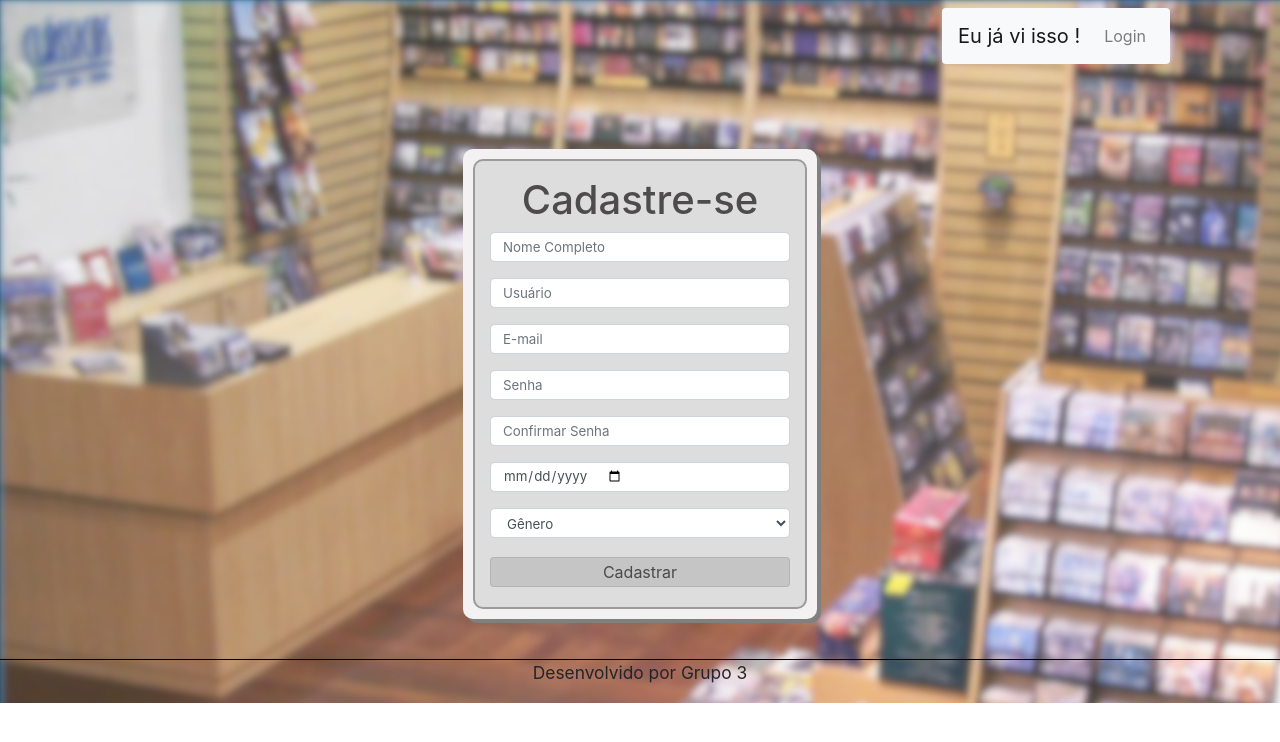
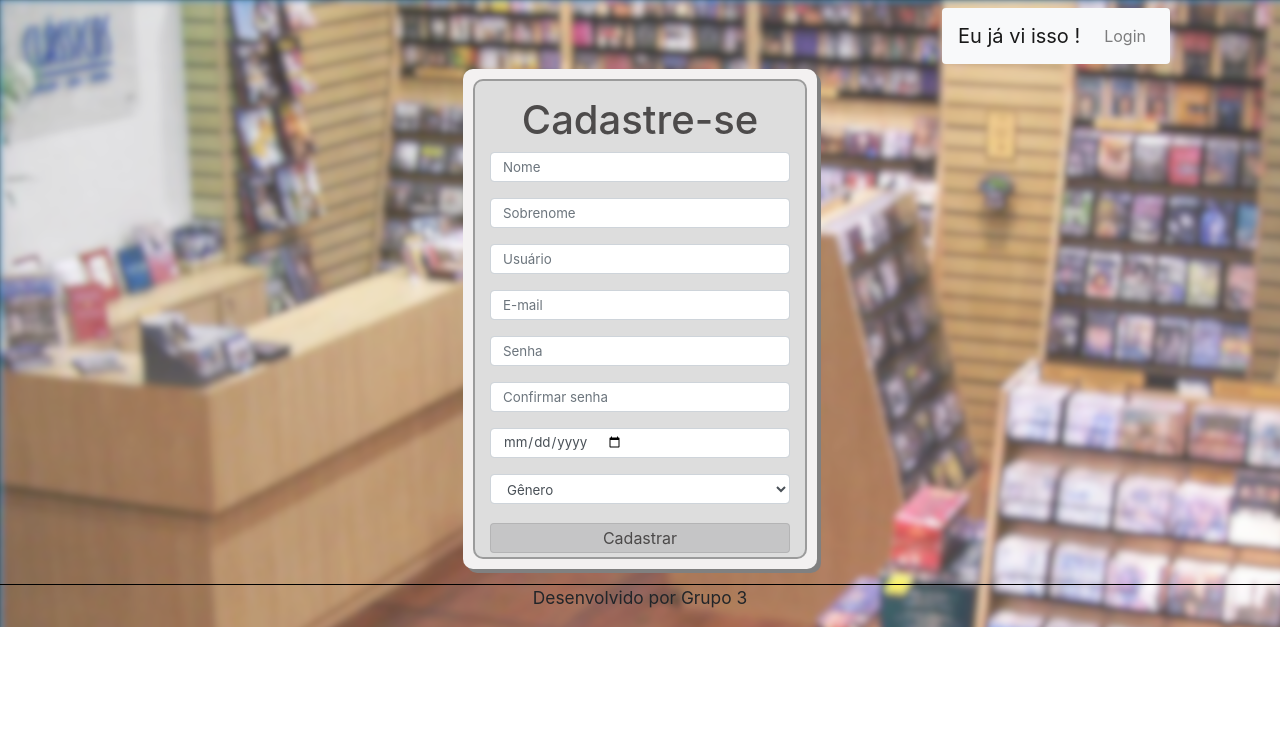
Before and after one commit to vitorHoller/projeto-trainee3, a React (Create React App) app in the folder Projeto/grupo3/: page /CadastroUsuario in a window 1280 px wide. Shown: the top 742 px of the page. Built offline with nearby package versions, Linux system fonts and the light colour scheme.

Commit message:
coloquei sobrenome ao inves de nome completo

```diff
--- a/Projeto/grupo3/src/Pages/CadastroUsuario/cadastroUsuario.css
+++ b/Projeto/grupo3/src/Pages/CadastroUsuario/cadastroUsuario.css
@@ -3,7 +3,7 @@
     flex-direction: column;
     align-items: center;
     background-image: url(./fundo_borrado.png);
-    height: 703px;
+    height: 100%;
 }
 .headerCU{
     display: flex;
@@ -11,7 +11,7 @@
     margin-left: 840px;
 }
 .boxCU{
-    height: 450px;
+    height: 480px;
     background-color: #ddd;
     border-radius: 10px;
     border: 2px solid rgba(0, 0, 0, 0.3);
@@ -20,7 +20,7 @@
     background: rgb(243, 241, 241);
     flex-direction: column;
     padding: 10px;
-    margin-top: 85px;
+    margin-top: 5px;
     border-radius: 10px;
     box-shadow: 4px 4px grey;
 }
@@ -105,7 +105,7 @@
     background-color:  rgb(151, 151, 151);
 }
 .rodapeCU{
-    margin-top: 40px;
+    margin-top: 15px;
     text-align: center;
     font-size: 13pt;
     border-top: 1px solid black;
--- a/Projeto/grupo3/src/Pages/CadastroUsuario/cadastroUsuario.js
+++ b/Projeto/grupo3/src/Pages/CadastroUsuario/cadastroUsuario.js
@@ -30,7 +30,10 @@ export default function cadastroUsuario() {
           <h1 className="titleCU">Cadastre-se</h1>
 
           <Form.Group controlId="formGroupName">
-            <Form.Control type="name" placeholder="Nome Completo" />
+            <Form.Control type="name" placeholder="Nome" />
+          </Form.Group>
+          <Form.Group controlId="formGroupName">
+            <Form.Control type="name" placeholder="Sobrenome" />
           </Form.Group>
 
           <Form.Group controlId="formGroupUsername">
@@ -46,7 +49,7 @@ export default function cadastroUsuario() {
           </Form.Group>
 
           <Form.Group controlId="formGroupConfirmPassword">
-            <Form.Control type="password" placeholder="Confirmar Senha" />
+            <Form.Control type="password" placeholder="Confirmar senha" />
           </Form.Group>
 
           <Form.Group controlId="formGroupDate" className='data'>
```
